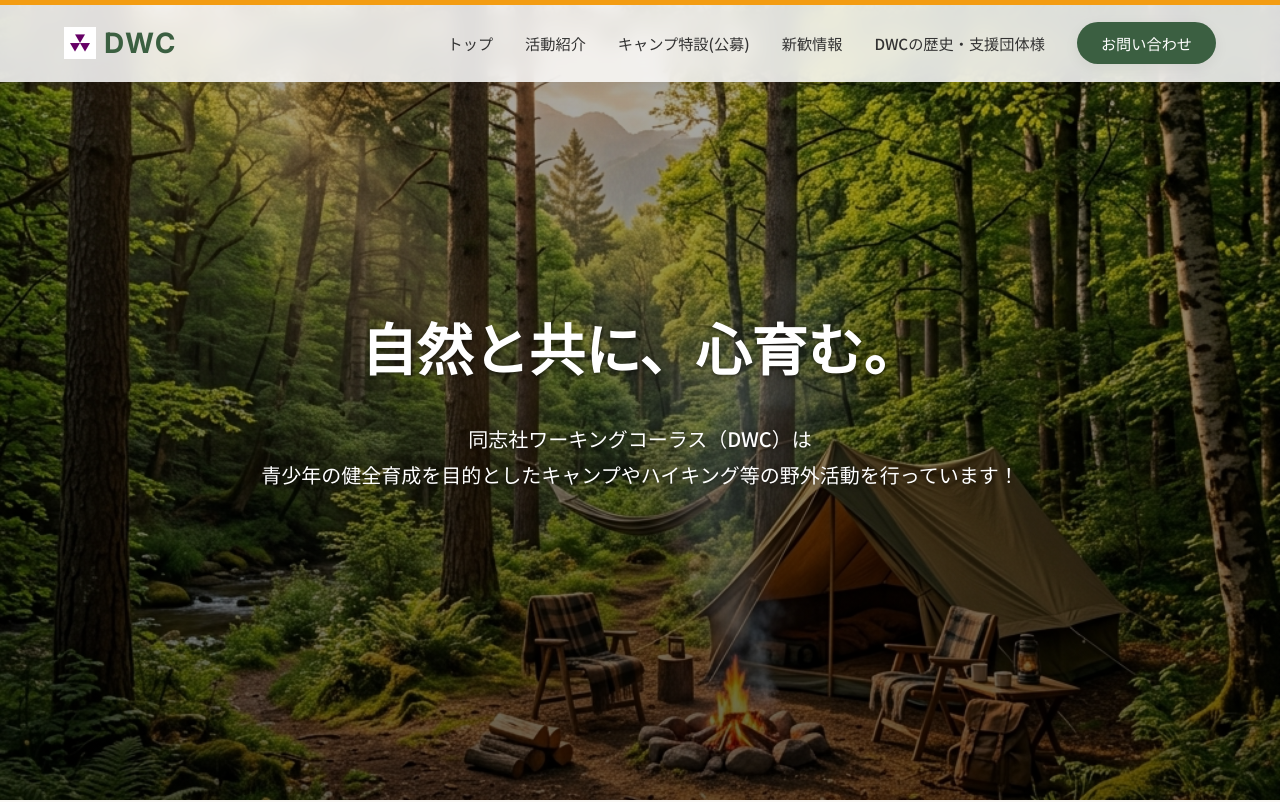
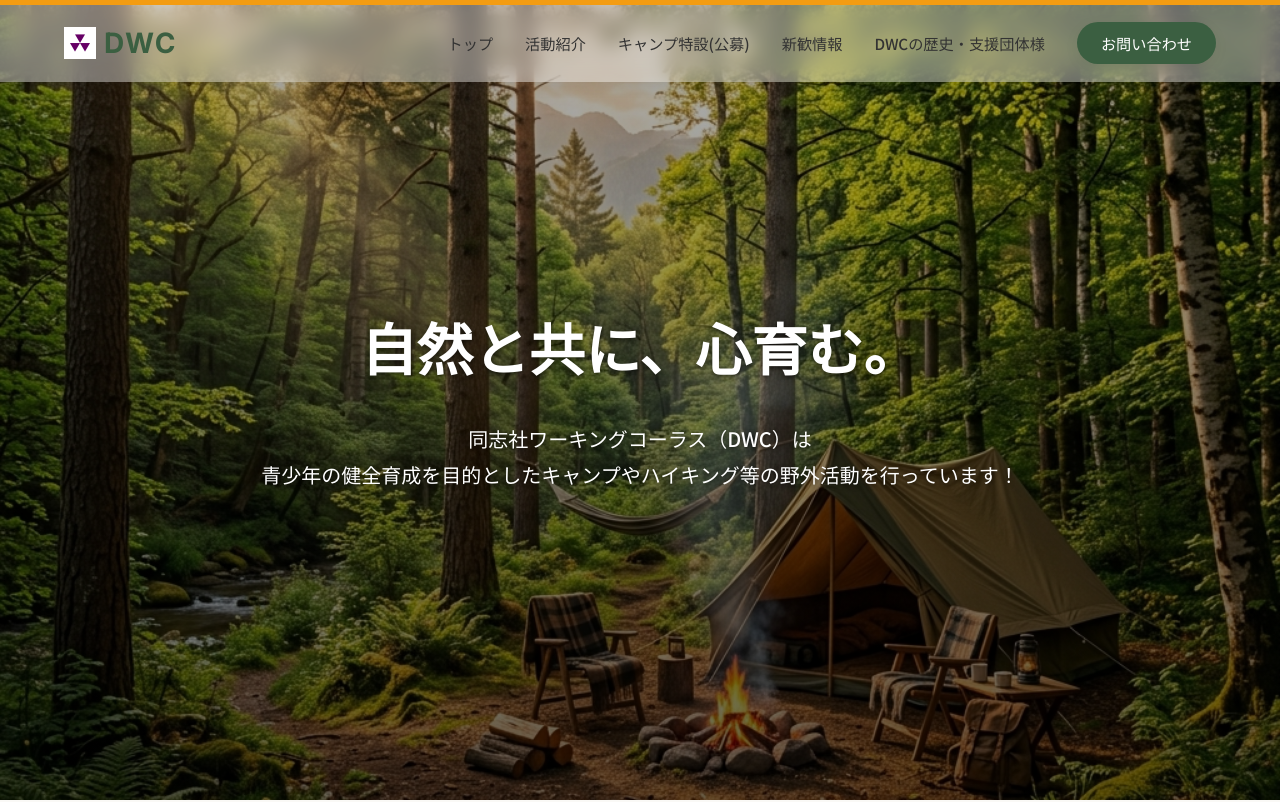
Before and after one commit to DWC-official/dwc-web, a plain HTML site: page index.html in a window 1280 px wide. Shown: the top 802 px of the page. Drawn offline with Linux system fonts and the light colour scheme; no server answers.

Commit message:
Add files via upload

```diff
--- a/style.css
+++ b/style.css
@@ -107,7 +107,7 @@ h1, h2, h3, h4, .logo {
     top: 0;
     left: 0;
     width: 100%;
-    background-color: rgba(255, 255, 255, 0.85);
+    background-color: rgba(255, 255, 255, 0.4);
     backdrop-filter: blur(10px);
     -webkit-backdrop-filter: blur(10px);
     z-index: 1000;
```
